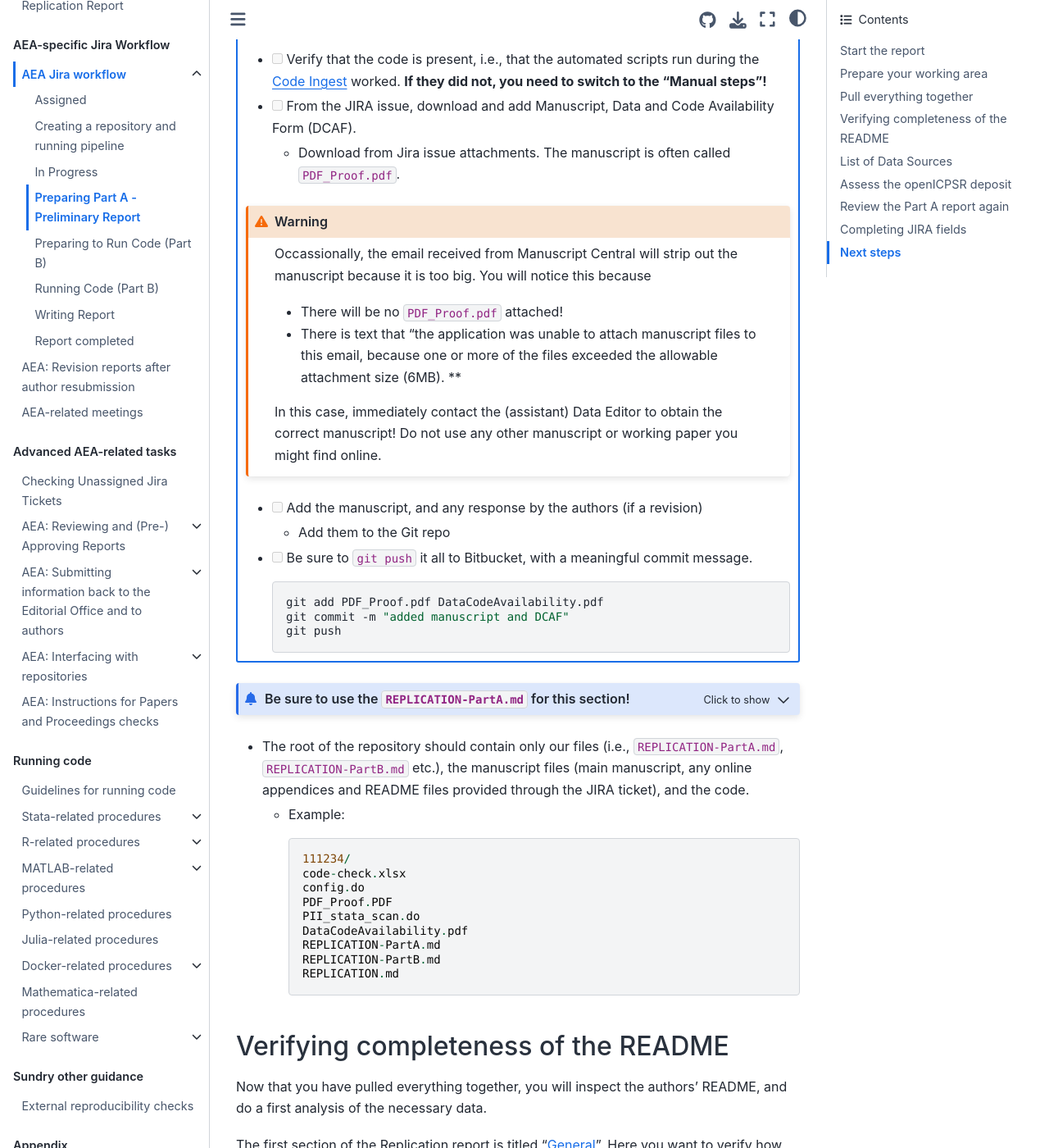
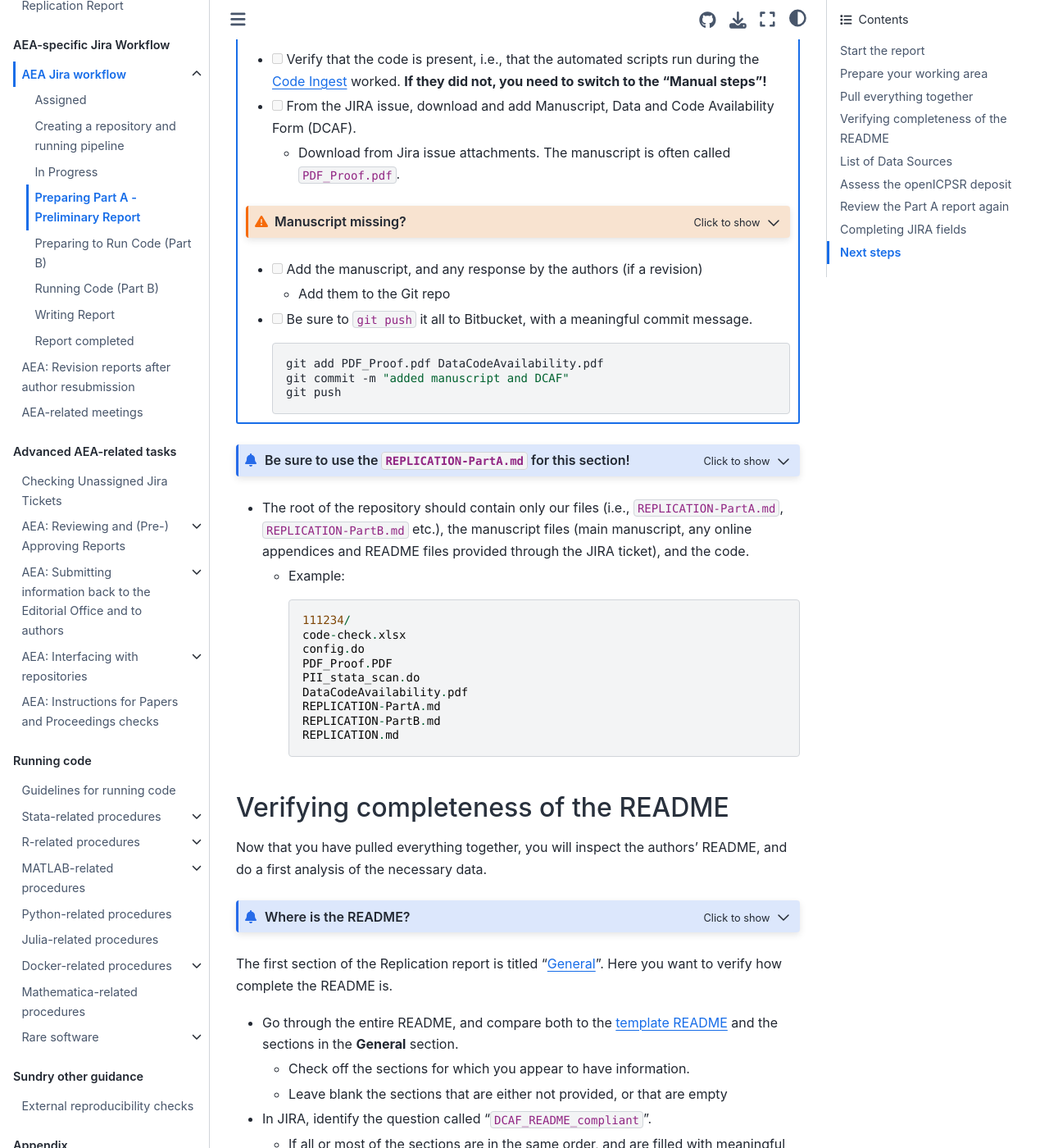
Before and after one commit to labordynamicsinstitute/ldilab-manual, a Jupyter Book: the page built from 11-04-workflow-parta.md, in a window 1280 px wide and 1400 px high, scrolled down 1286 px. Shown: the whole window at 82% size. Built offline with Jupyter Book 1.0.4 settings and Sphinx 7.4.7 and the Sphinx Book theme 1.1.4, drawn with Linux system fonts in a browser that asks for light colours; some of the changed lines change nothing that is shown.

Commit message:
Changed the streamlining, added info on where README is

```diff
--- a/11-04-workflow-parta.md
+++ b/11-04-workflow-parta.md
@@ -38,7 +38,8 @@
 - [ ] From the JIRA issue, download and add Manuscript, Data and Code Availability Form (DCAF).
     - Download from Jira issue attachments. The manuscript is often called `PDF_Proof.pdf`.
 
-:::{warning}
+:::{admonition} Manuscript missing?
+:class: warning dropdown
 
 Occassionally, the email received from Manuscript Central will strip out the manuscript because it is too big. You will notice this because
 
@@ -141,6 +142,14 @@
 
 
 Now that you have pulled everything together, you will inspect the authors' README, and do a first analysis of the necessary data.
+
+:::{admonition} Where is the README?
+:class: info dropdown
+
+The README should have been pulled in when you did the `aeagit` or `git clone` command, and be in the `12345` folder corresponding to the openICPSR repository number.
+
+If it is not there, there is a chance that it is called something non-standard, and was excluded. Check against what you can see on openICPSR! If it is not there, contact your supervisor.
+:::
 
 
 The first section of the Replication report is titled "[General](https://github.com/AEADataEditor/replication-template/blob/master/REPLICATION.md#general)". Here you want to verify how complete the README is.
```
